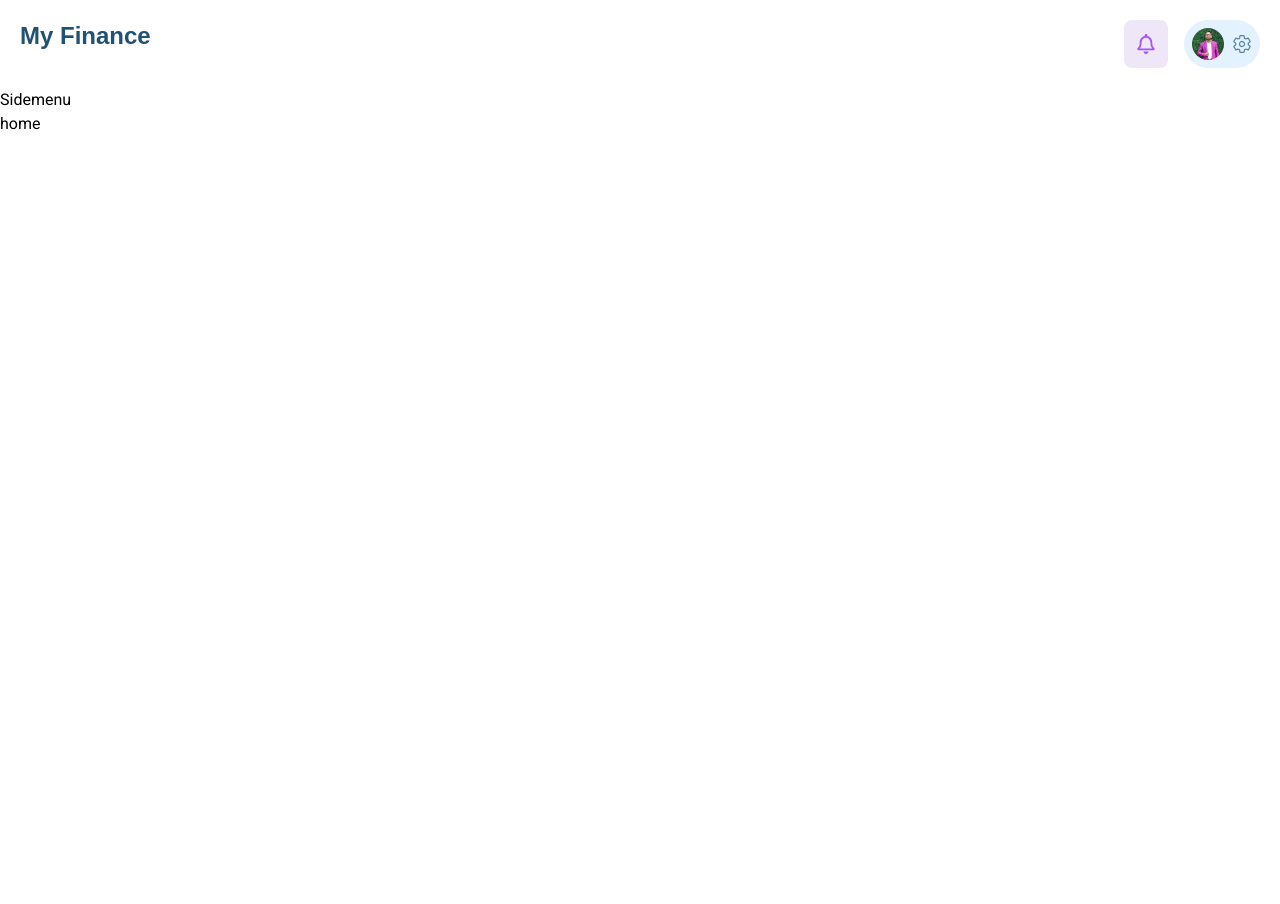
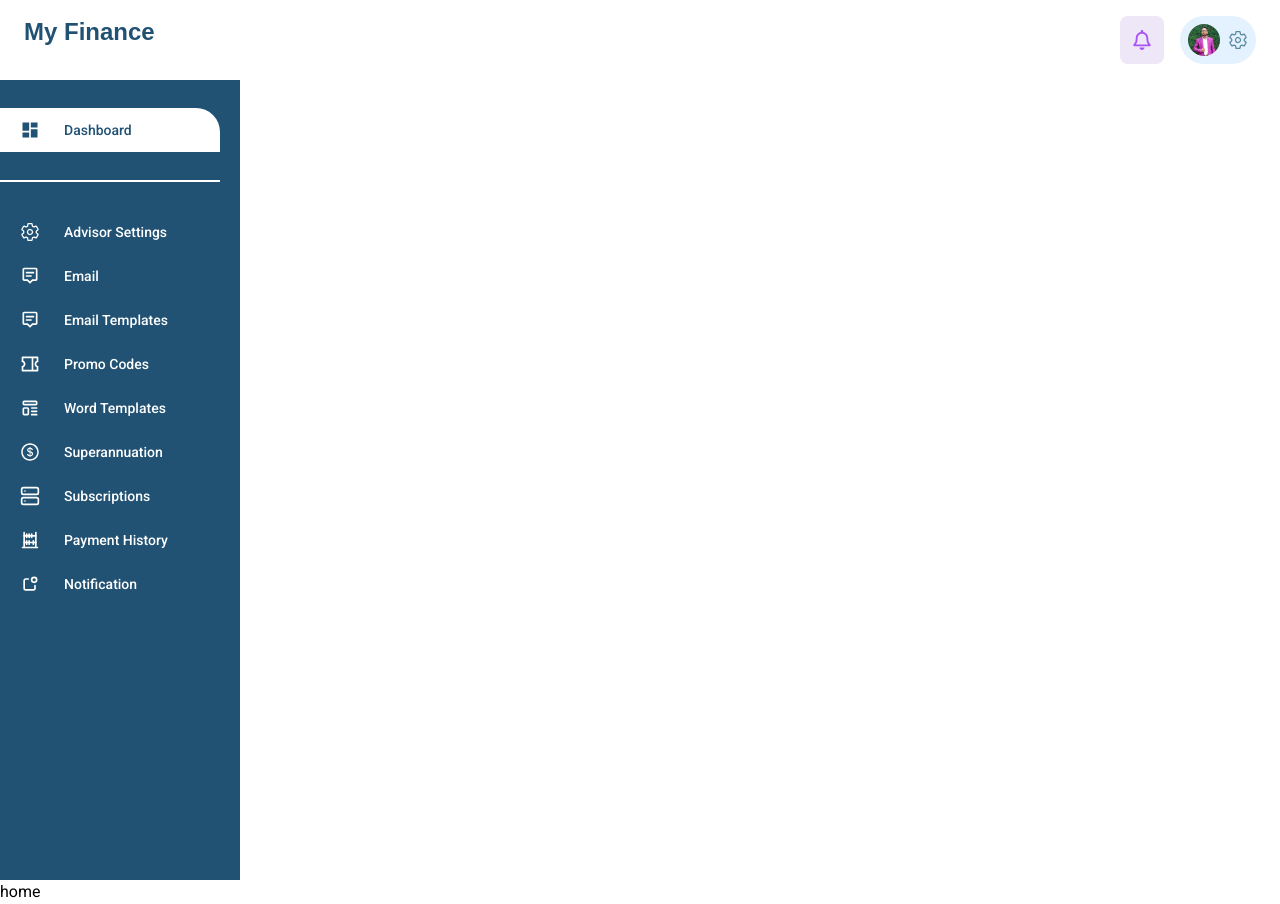
Before and after one commit to Ravisadilanka/My_Finance, a React (Vite) app: page / in a window 1280 px wide. Before the commit the page ends 800 px from the top, so only its background shows below. Built offline with nearby package versions, Linux system fonts and the light colour scheme; a web font is replaced by a local one.

Commit message:
Created Sidemenu

```diff
--- a/src/components/Header.jsx
+++ b/src/components/Header.jsx
@@ -5,7 +5,7 @@ import profileImg from '../assets/profile.jpeg'
 
 const Header = () => {
   return (
-    <div className="h-15 flex justify-between text-center py-5 px-5">
+    <div className="h-15 flex justify-between text-center py-4 px-6">
       <h1 className="font-playwrite font-bold text-2xl text-darkBlue">My Finance</h1>
       <div className="flex gap-4">
          <button className="px-3 bg-lightPurple rounded-lg">
--- a/src/components/Sidemenu.jsx
+++ b/src/components/Sidemenu.jsx
@@ -1,7 +1,120 @@
-import React from "react";
+import React, { useState } from "react";
+import { MdDashboard } from "react-icons/md";
+import { IoSettingsOutline } from "react-icons/io5";
+import { BiMessageAltDetail } from "react-icons/bi";
+import { RiCoupon2Line } from "react-icons/ri";
+import { TbTemplate } from "react-icons/tb";
+import { AiOutlineDollar } from "react-icons/ai";
+import { FiServer } from "react-icons/fi";
+import { TbAbacus } from "react-icons/tb";
+import { TbNotification } from "react-icons/tb";
+import { useNavigate } from "react-router-dom";
 
 const Sidemenu = () => {
-  return <div>Sidemenu</div>;
+  const [select, setSelect] = useState("dashboard");
+  const navigate = useNavigate();
+
+  const handleItemClick = (path, item) => {
+    setSelect(item);
+    navigate(path);
+  };
+
+  return (
+    <div className="h-screen w-60 flex-col pr-5 bg-darkBlue">
+      <div className="flex align-middle border-b-2 border-white items-center py-7 ">
+        <div className={`w-56 flex gap-6 px-5 py-3 cursor-pointer rounded-tr-3xl ${select === "dashboard" ? "text-darkBlue bg-white" : "text-white"}`} onClick={() => handleItemClick("/", "dashboard")}>
+        <MdDashboard className="text-xl" />
+        <p className="text-sm font-medium">Dashboard</p>
+        </div>
+
+      </div>
+      <div className="py-7">
+        <ul>
+          <li
+            className={`px-5 flex gap-6 py-3 cursor-pointer items-center rounded-tr-3xl ${
+              select === "advisorSettings" ? "text-darkBlue bg-white" : "text-white"
+            }`}
+            onClick={() => handleItemClick("/", "advisorSettings")}
+          >
+            <IoSettingsOutline className="text-xl" />
+            <p className="text-sm font-medium">Advisor Settings</p>
+          </li>
+          <li
+            className={`px-5 flex gap-6 py-3 cursor-pointer items-center rounded-tr-3xl ${
+              select === "email" ? "text-darkBlue bg-white" : "text-white"
+            }`}
+            onClick={() => handleItemClick("/", "email")}
+          >
+            <BiMessageAltDetail className="text-xl" />
+            <p className="text-sm font-medium">Email</p>
+          </li>
+          <li
+            className={`px-5 flex gap-6 py-3 cursor-pointer items-center rounded-tr-3xl ${
+              select === "emailTemplates" ? "text-darkBlue bg-white" : "text-white"
+            }`}
+            onClick={() => handleItemClick("/email-templates", "emailTemplates")}
+          >
+            <BiMessageAltDetail className="text-xl" />
+            <p className="text-sm font-medium">Email Templates</p>
+          </li>
+          <li
+            className={`px-5 flex gap-6 py-3 cursor-pointer items-center rounded-tr-3xl ${
+              select === "promoCodes" ? "text-darkBlue bg-white" : "text-white"
+            }`}
+            onClick={() => handleItemClick("/promo-codes", "promoCodes")}
+          >
+            <RiCoupon2Line className="text-xl" />
+            <p className="text-sm font-medium">Promo Codes</p>
+          </li>
+          <li
+            className={`px-5 flex gap-6 py-3 cursor-pointer items-center rounded-tr-3xl ${
+              select === "wordTemplates" ? "text-darkBlue bg-white" : "text-white"
+            }`}
+            onClick={() => handleItemClick("/word-templates", "wordTemplates")}
+          >
+            <TbTemplate className="text-xl" />
+            <p className="text-sm font-medium">Word Templates</p>
+          </li>
+          <li
+            className={`px-5 flex gap-6 py-3 cursor-pointer items-center rounded-tr-3xl ${
+              select === "superannuation" ? "text-darkBlue bg-white" : "text-white"
+            }`}
+            onClick={() => handleItemClick("/superannuation", "superannuation")}
+          >
+            <AiOutlineDollar className="text-xl" />
+            <p className="text-sm font-medium">Superannuation</p>
+          </li>
+          <li
+            className={`px-5 flex gap-6 py-3 cursor-pointer items-center rounded-tr-3xl ${
+              select === "subscriptions" ? "text-darkBlue bg-white" : "text-white"
+            }`}
+            onClick={() => handleItemClick("/subscriptions", "subscriptions")}
+          >
+            <FiServer className="text-xl" />
+            <p className="text-sm font-medium">Subscriptions</p>
+          </li>
+          <li
+            className={`px-5 flex gap-6 py-3 cursor-pointer items-center rounded-tr-3xl ${
+              select === "paymentHistory" ? "text-darkBlue bg-white" : "text-white"
+            }`}
+            onClick={() => handleItemClick("/payment-history", "paymentHistory")}
+          >
+            <TbAbacus className="text-xl" />
+            <p className="text-sm font-medium">Payment History</p>
+          </li>
+          <li
+            className={`px-5 flex gap-6 py-3 cursor-pointer items-center rounded-tr-3xl ${
+              select === "notification" ? "text-darkBlue bg-white" : "text-white"
+            }`}
+            onClick={() => handleItemClick("/notification", "notification")}
+          >
+            <TbNotification className="text-xl" />
+            <p className="text-sm font-medium">Notification</p>
+          </li>
+        </ul>
+      </div>
+    </div>
+  );
 };
 
 export default Sidemenu;
```
